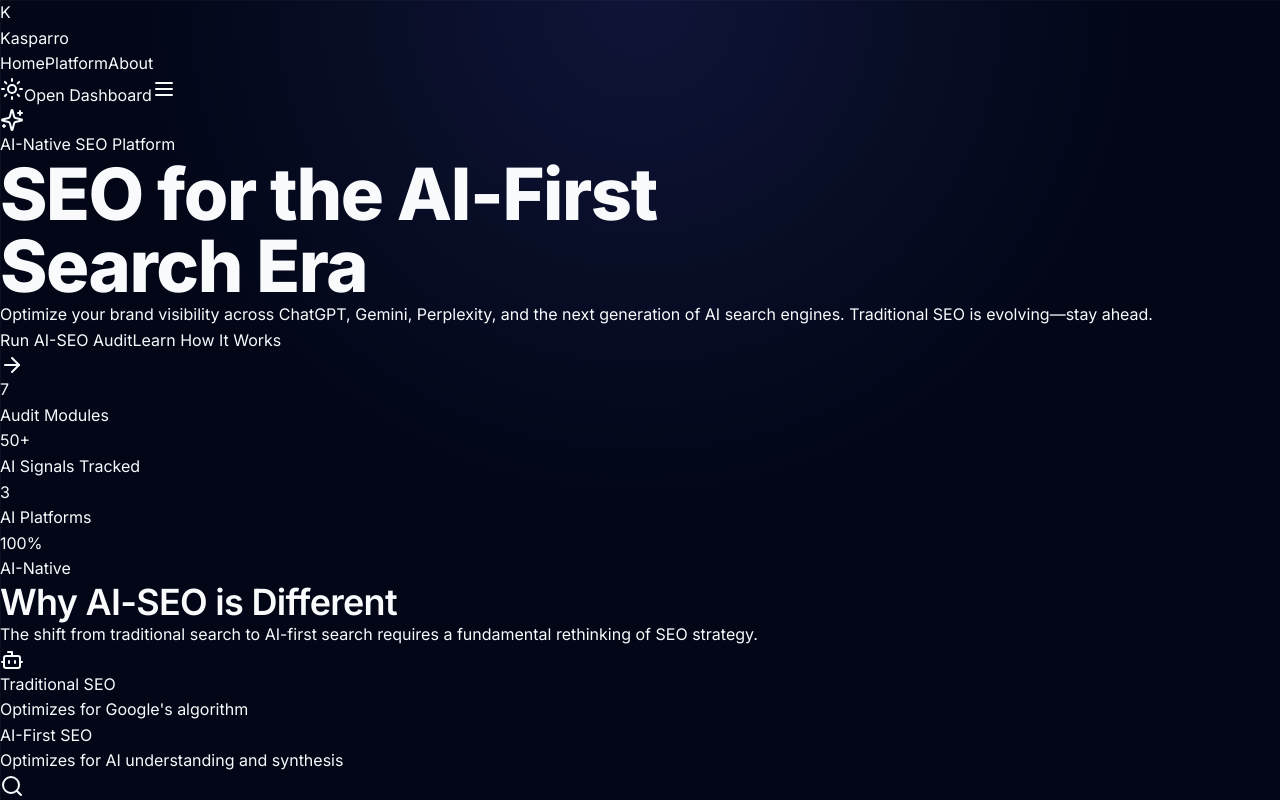
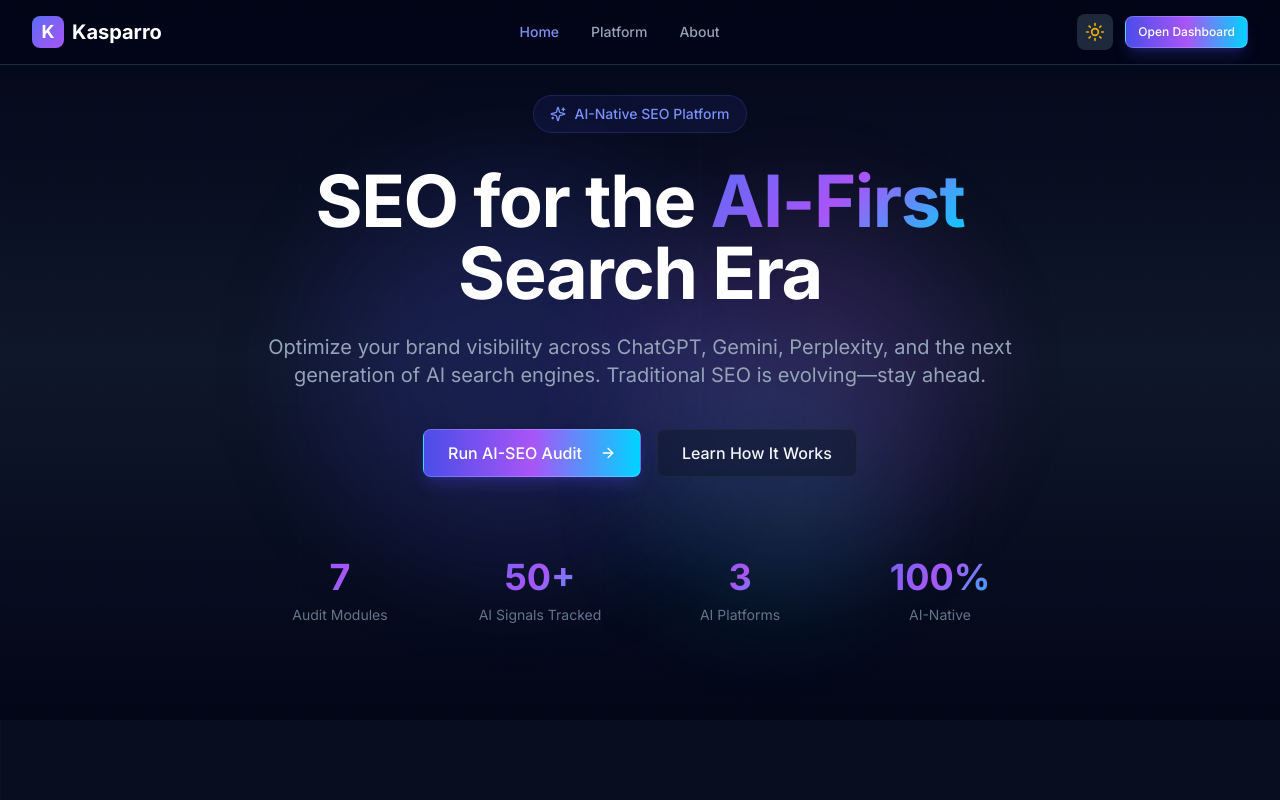
Before and after one commit to ripam-raj/KASPARRO, a Next.js app: page / in a window 1280 px wide. Shown: the top 800 px of the page. Built offline with nearby package versions, Linux system fonts and the light colour scheme.

Commit message:
🚀 Add tailwind.config.ts

```diff
--- /dev/null
+++ b/tailwind.config.ts
@@ -0,0 +1,84 @@
+import type { Config } from "tailwindcss";
+
+const config: Config = {
+    darkMode: "class",
+    content: [
+        "./src/pages/**/*.{js,ts,jsx,tsx,mdx}",
+        "./src/components/**/*.{js,ts,jsx,tsx,mdx}",
+        "./src/app/**/*.{js,ts,jsx,tsx,mdx}",
+    ],
+    theme: {
+        extend: {
+            colors: {
+                // Primary brand colors
+                primary: {
+                    50: "#f0f4ff",
+                    100: "#e0e8ff",
+                    200: "#c7d4fe",
+                    300: "#a3b8fc",
+                    400: "#7a91f9",
+                    500: "#5a6cf4",
+                    600: "#4a4de8",
+                    700: "#3f3dcd",
+                    800: "#3534a5",
+                    900: "#303183",
+                    950: "#1e1d4d",
+                },
+                // Accent colors
+                accent: {
+                    cyan: "#00d4ff",
+                    purple: "#a855f7",
+                    pink: "#ec4899",
+                    green: "#22c55e",
+                    orange: "#f97316",
+                },
+                // Surface colors for dark & light mode (slate/zinc mapping)
+                surface: {
+                    50: "#f8fafc",
+                    100: "#f1f5f9",
+                    200: "#e2e8f0",
+                    300: "#cbd5e1",
+                    400: "#94a3b8",
+                    500: "#64748b",
+                    600: "#475569",
+                    700: "#334155",
+                    800: "#1e293b",
+                    900: "#0f172a",
+                    950: "#020617",
+                },
+            },
+            fontFamily: {
+                sans: ["Inter", "system-ui", "sans-serif"],
+                display: ["Inter", "system-ui", "sans-serif"],
+            },
+            backgroundImage: {
+                "gradient-radial": "radial-gradient(var(--tw-gradient-stops))",
+                "gradient-conic": "conic-gradient(from 180deg at 50% 50%, var(--tw-gradient-stops))",
+                "gradient-primary": "linear-gradient(135deg, #4a4de8 0%, #a855f7 100%)",
+                "gradient-hero": "linear-gradient(180deg, rgba(15, 23, 42, 0.9) 0%, rgba(15, 23, 42, 1) 100%)",
+            },
+            animation: {
+                "fade-in": "fadeIn 0.5s ease-out",
+                "slide-up": "slideUp 0.5s ease-out",
+                "pulse-glow": "pulseGlow 2s ease-in-out infinite",
+            },
+            keyframes: {
+                fadeIn: {
+                    "0%": { opacity: "0" },
+                    "100%": { opacity: "1" },
+                },
+                slideUp: {
+                    "0%": { opacity: "0", transform: "translateY(20px)" },
+                    "100%": { opacity: "1", transform: "translateY(0)" },
+                },
+                pulseGlow: {
+                    "0%, 100%": { boxShadow: "0 0 20px rgba(90, 108, 244, 0.3)" },
+                    "50%": { boxShadow: "0 0 40px rgba(90, 108, 244, 0.6)" },
+                },
+            },
+        },
+    },
+    plugins: [],
+};
+
+export default config;
```
